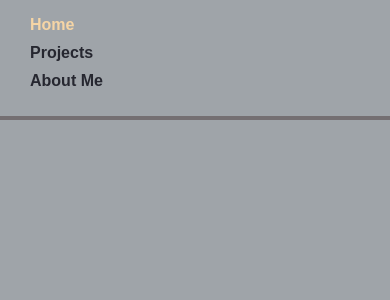
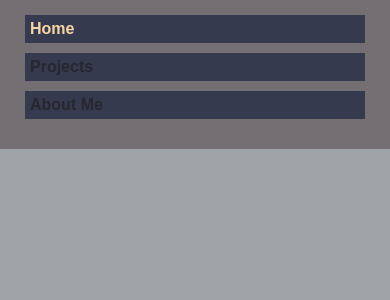
Before and after one commit to cheemcheem/cheem.uk, a React (Create React App) app: page / in a window 390 px wide. Shown: the top 300 px of the page. Built offline with nearby package versions, Linux system fonts and the light colour scheme.

Commit message:
Add backgrounds to everything, sort out nav a wee bit. Mobile nav is too chunky.

```diff
--- a/public/index.html
+++ b/public/index.html
@@ -17,8 +17,8 @@
     <meta charset="utf-8"/>
     <meta content="width=device-width, initial-scale=1" name="viewport"/>
     <meta
-            content="Web site created using create-react-app"
-            name="description"
+            content="Kathan Cheema's Website"
+            name="Information about my projects and myself."
     />
 </head>
 <body>
--- a/src/App.css
+++ b/src/App.css
@@ -47,14 +47,6 @@ a.no-a, a.no-a * {
     flex-direction: row;
     justify-content: space-between;
     align-content: space-between;
-}
-
-ul {
-    padding-left: 0;
-}
-
-ul > ul {
-    padding-left: 15px;
 }
 
 body {
@@ -116,8 +108,10 @@ small {
 
 .nav-item {
     display: flex;
-    flex: 1 1 33%;
-    width: max-content;
+    padding: 5px;
+    background: #353A4F;
+    /*flex: 1 1 33%;*/
+    /*width: max-content;*/
 }
 
 .center-column {
@@ -172,19 +166,42 @@ small {
 }
 
 .side-nav > ul {
+    display: flex;
+    flex-direction: column;
+    justify-content: center;
+    padding-top: 0;
+    padding-left: 5px;
+    padding-right: 5px;
+    margin-top: 45px;
+}
+
+.side-nav > ul > ul > li {
+    font-size: 14px;
+    font-weight: normal;
+}
+
+ul {
+    margin-top: 0;
+    padding-left: 0;
+}
+
+ul > li {
+    margin-right: 5px;
+    margin-left: 5px;
+    margin-bottom: 10px;
     padding-left: 15px;
 }
 
-ul > li {
-    padding-bottom: 10px;
+ul > ul {
+    padding-left: 15px;
 }
 
 ul > ul > li {
-    padding-bottom: 5px;
+    /*padding-bottom: 5px;*/
 }
 
 ul > ul:last-of-type {
-    padding-bottom: 10px;
+    /*padding-bottom: 10px;*/
 }
 
 .top-nav-container {
@@ -216,6 +233,11 @@ ul > ul:last-of-type {
     flex-wrap: wrap;
 }
 
+.card-header, .card-footer {
+    background: #353A4F;
+    padding: 15px;
+}
+
 .card-deck-horizontal {
     display: flex;
     flex-direction: column;
@@ -227,16 +249,20 @@ ul > ul:last-of-type {
     justify-content: space-between;
 }
 
+.card-deck > .card:first-of-type {
+    margin-top: 45px;
+}
+
 .card {
+    background: var(--dark-color);
     flex: 1 1 300px;
-    margin: 15px;
+    margin-top: 0;
+    margin-right: 15px;
+    margin-left: 15px;
     min-width: 300px;
     padding: 15px;
 }
 
-.card-body {
-    width: 100%;
-}
 
 .text-right {
     text-align: right;
@@ -257,8 +283,12 @@ ul > ul:last-of-type {
     color: var(--dark-color);
 }
 
+.mb-1 {
+    margin-bottom: 15px;
+}
+
 .mb-3 {
-    margin: 0 0 45px;
+    margin-bottom: 30px;
 }
 
 .mb-5 {
@@ -316,7 +346,7 @@ header {
         position: sticky;
         top: 0;
         opacity: 1;
-        background: var(--main-bg-color);
+        /*background: var(--main-bg-color);*/
         margin-top: 0;
         height: auto;
         border-bottom: 4px solid var(--dark-color);
@@ -324,10 +354,9 @@ header {
     }
 
     .side-nav > ul {
-        display: flex;
-        flex-direction: column;
-        justify-content: center;
+        margin-top: 15px;
     }
+
 
     .top-nav-container {
         margin-top: 0;
--- a/src/App.tsx
+++ b/src/App.tsx
@@ -5,6 +5,7 @@ import Page from "./common/page";
 import {Page as PageType, Project} from "./common/types";
 import Card from "./subcomponents/card";
 import NavigationDropDown from "./common/navigationDropDown";
+import RepoLink from "./subcomponents/RepoLink";
 
 function App() {
     const pageKey = "pageKey";
@@ -84,18 +85,17 @@ function App() {
                     <div className={"projects"}>
                         <div ref={projects} className={"card-deck-horizontal"}>
                             <Card headerTitle={"Rubik's Cube Solver"}
-                                  headerSubtitle={<a href={"https://github.com/cheemcheem/rubiks-cube-solver"}>GitHub
-                                      repo</a>}
+                                  headerSubtitle={<div className={"card-deck flex"}><RepoLink
+                                      link={"https://github.com/cheemcheem/rubiks-cube-solver"}/><a
+                                      href={"https://cube.cheem.uk"}>Live</a></div>}
                                   footer={<iframe title={"cube"} src={"https://cube.cheem.uk"} width={"100%"}
                                                   height={500}
                                                   frameBorder={0}/>}/>
                             <Card headerTitle={"Energy Usage Tracker"}
-                                  headerSubtitle={<a href={"https://github.com/cheemcheem/energy-usage"}>GitHub
-                                      repo</a>}
+                                  headerSubtitle={<RepoLink link={"https://github.com/cheemcheem/energy-usage"}/>}
                                   footer={<div style={{height: 700}}>example</div>}/>
                             <Card headerTitle={"VCS Visualiser"}
-                                  headerSubtitle={<a href={"https://github.com/cheemcheem/vcs-history"}>GitHub
-                                      repo</a>}
+                                  headerSubtitle={<RepoLink link={"https://github.com/cheemcheem/vcs-history"}/>}
                                   footer={<div style={{height: 1000}}>example</div>}/>
                         </div>
                     </div>
--- a/src/common/types.ts
+++ b/src/common/types.ts
@@ -6,8 +6,6 @@ export type NavigationProps<T> = {
     setLocation: (location: T) => void
 }
 export type PageProps = NavigationProps<Page> & HasChildren;
-export type NavigationDropDownProps = {
-    visible: boolean;
-} & HasChildren;
-
+export type NavigationDropDownProps = { visible: boolean; } & HasChildren;
 export type HasChildren = { children: any };
+export type RepoLinkProps = { link: string }
--- /dev/null
+++ b/src/subcomponents/RepoLink.tsx
@@ -0,0 +1,6 @@
+import React from "react";
+import {RepoLinkProps} from "../common/types";
+
+export default function RepoLink(props: RepoLinkProps) {
+    return <a href={props.link}>GitHub</a>;
+}
--- a/src/subcomponents/card.tsx
+++ b/src/subcomponents/card.tsx
@@ -9,7 +9,7 @@ type CardProps = {
 function Card(props: CardProps) {
     return <div id={props.headerTitle} className={"card-deck"}>
         <div className={"card mb-3"}>
-            <div className={"card-header"}>
+            <div className={"card-header mb-1"}>
                 <h1 className={"card-title"}>{props.headerTitle}</h1>
                 <h2 className={"card-subtitle"}>{props.headerSubtitle}</h2>
             </div>
```
